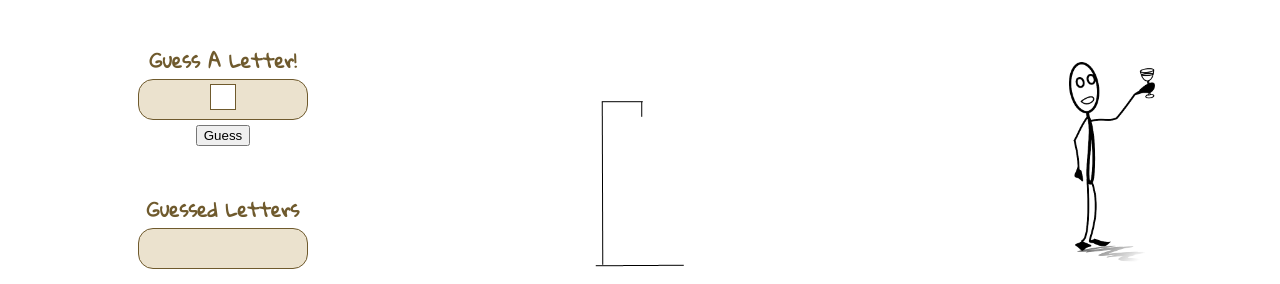
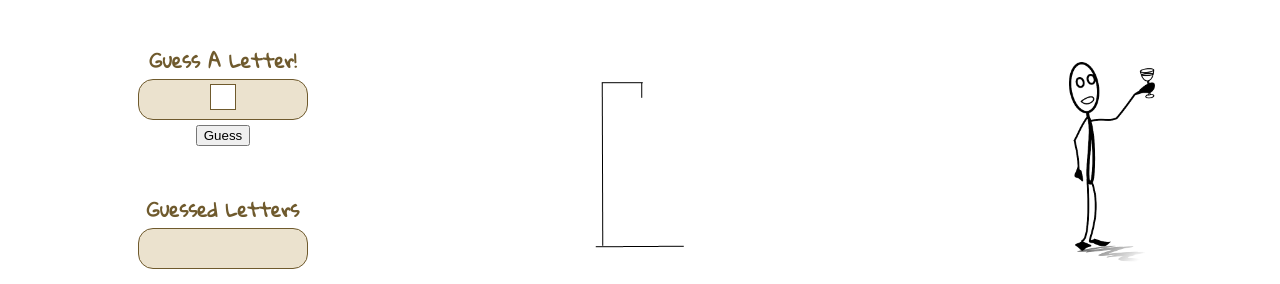
Before and after one commit to marielavlz/hangman-game, a plain HTML site: page index.html in a window 1280 px wide. Shown: the part 154-438 px from the top of the page. Drawn offline with nearby package versions, Linux system fonts and the light colour scheme.

Commit message:
moved the hangman picture up to be slightly more centered.

```diff
--- a/assets/css/style.css
+++ b/assets/css/style.css
@@ -88,7 +88,7 @@ h3{
 /*Hangman Picture*/
 #hangman {
     position: relative;
-    top: -194px;
+    top: -213px;
 }
 
 #drinking {
```
